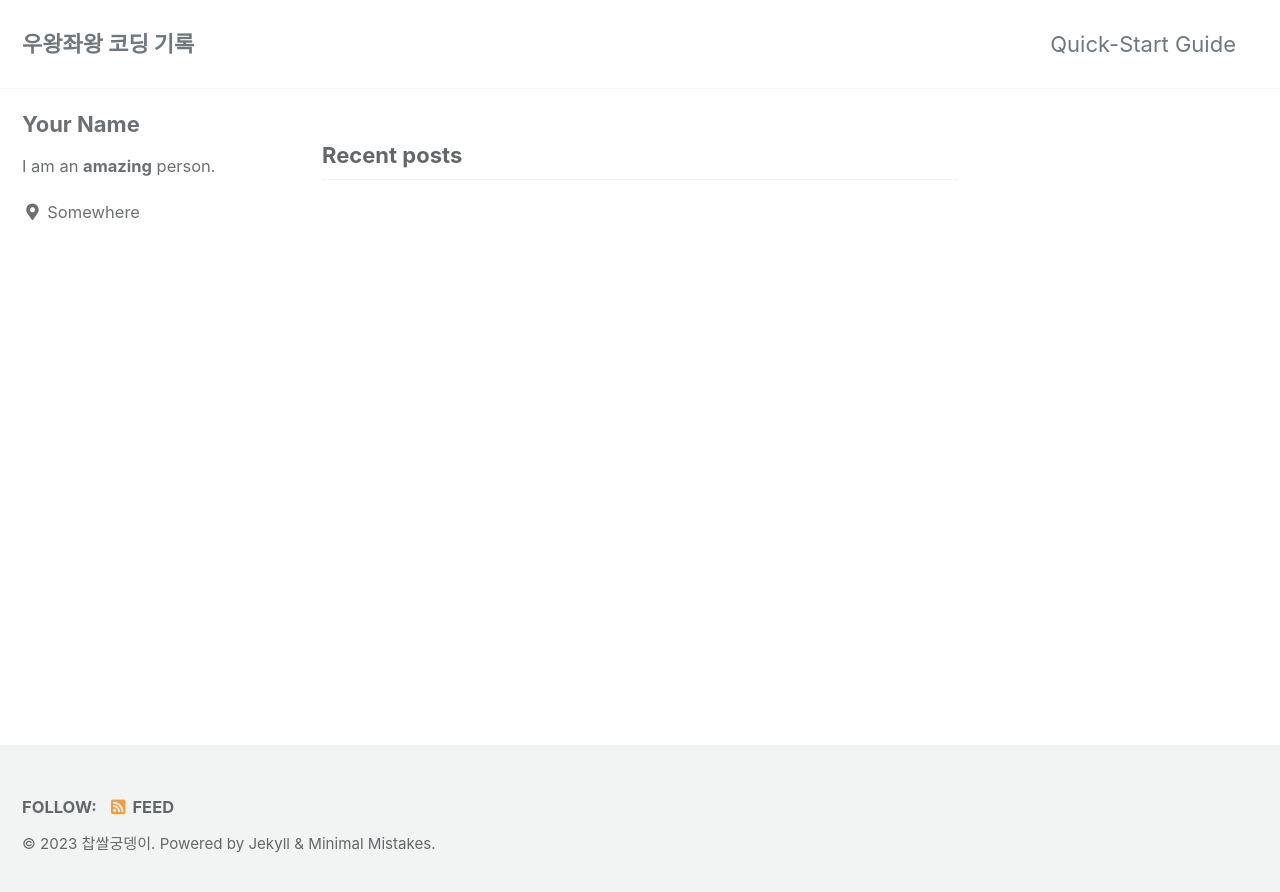
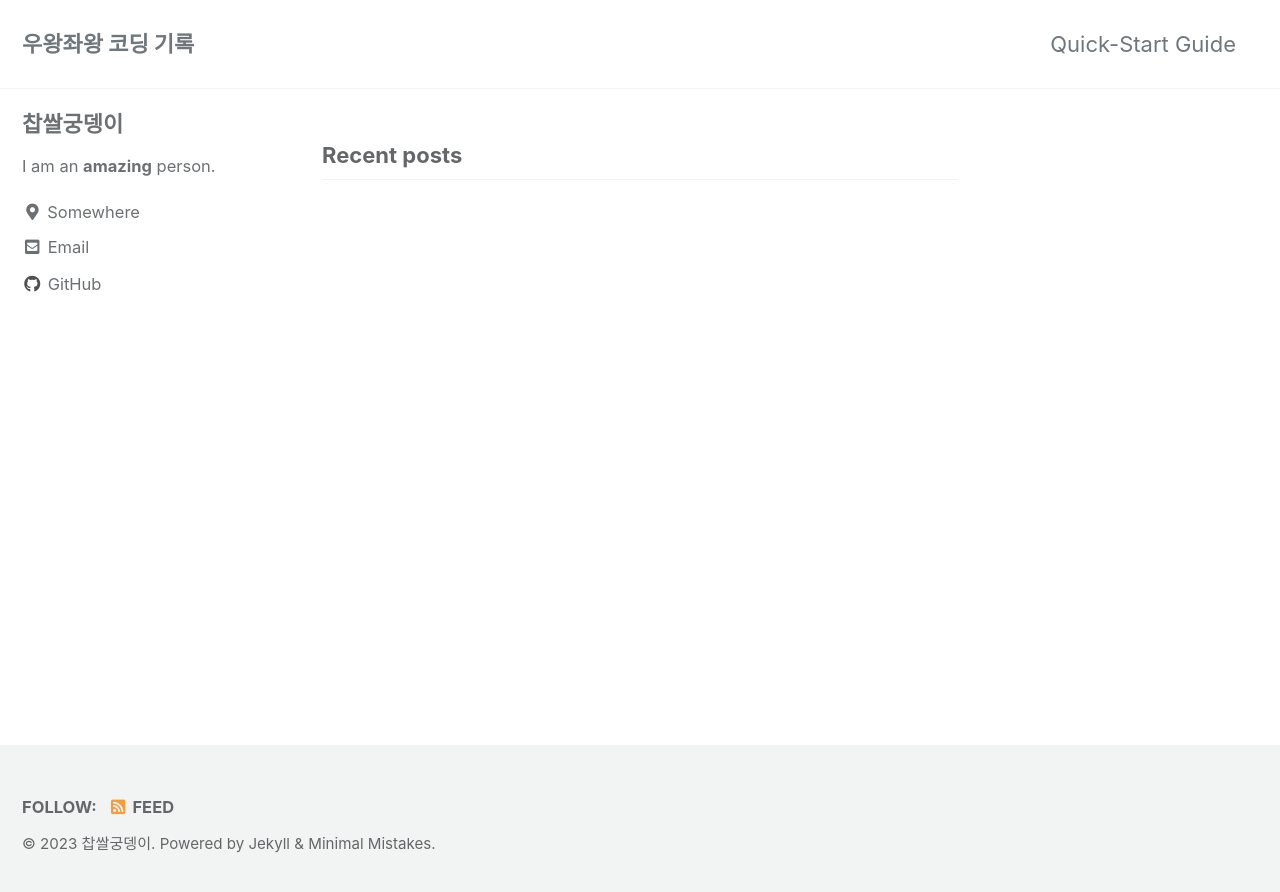
Before and after one commit to yuna1313/yuna1313.github.io, a Jekyll site: the page built from index.html, in a window 1280 px wide. Shown: the top 892 px of the page. Built offline with Jekyll 4.4.1, drawn with Linux system fonts in a browser that asks for light colours; cached includes are drawn as plain includes; some web fonts are replaced; the list of posts is cut into pages by our own code.

Commit message:
댓글 추가

```diff
--- a/_config.yml
+++ b/_config.yml
@@ -104,7 +104,7 @@ analytics:
 
 # Site Author
 author:
-  name             : "Your Name"
+  name             : "찹쌀궁뎅이"
   avatar           : # path of avatar image, e.g. "/assets/images/bio-photo.jpg"
   bio              : "I am an **amazing** person."
   location         : "Somewhere"
@@ -112,7 +112,7 @@ author:
   links:
     - label: "Email"
       icon: "fas fa-fw fa-envelope-square"
-      # url: "mailto:your.name@email.com"
+      url: "mailto:yuna38748435@gmail.com"
     - label: "Website"
       icon: "fas fa-fw fa-link"
       # url: "https://your-website.com"
@@ -124,7 +124,7 @@ author:
       # url: "https://facebook.com/"
     - label: "GitHub"
       icon: "fab fa-fw fa-github"
-      # url: "https://github.com/"
+      url: "https://github.com/yuna1313"
     - label: "Instagram"
       icon: "fab fa-fw fa-instagram"
       # url: "https://instagram.com/"
```
